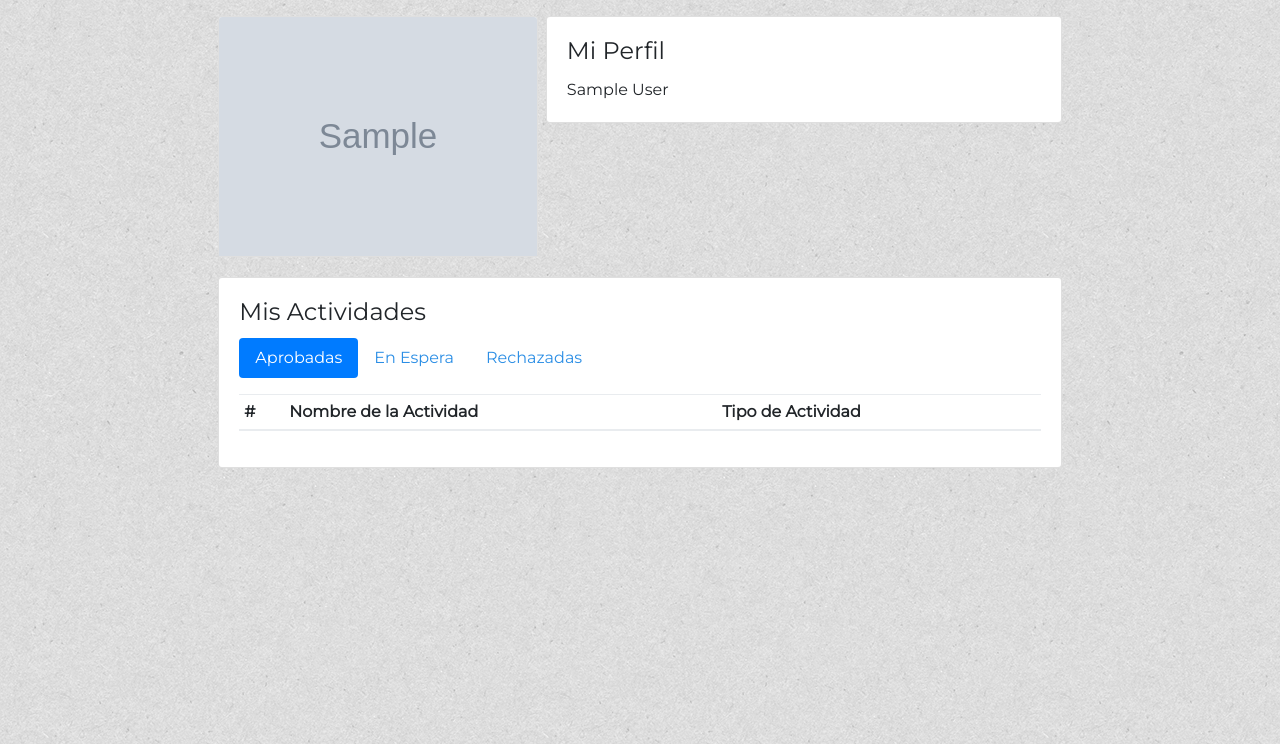
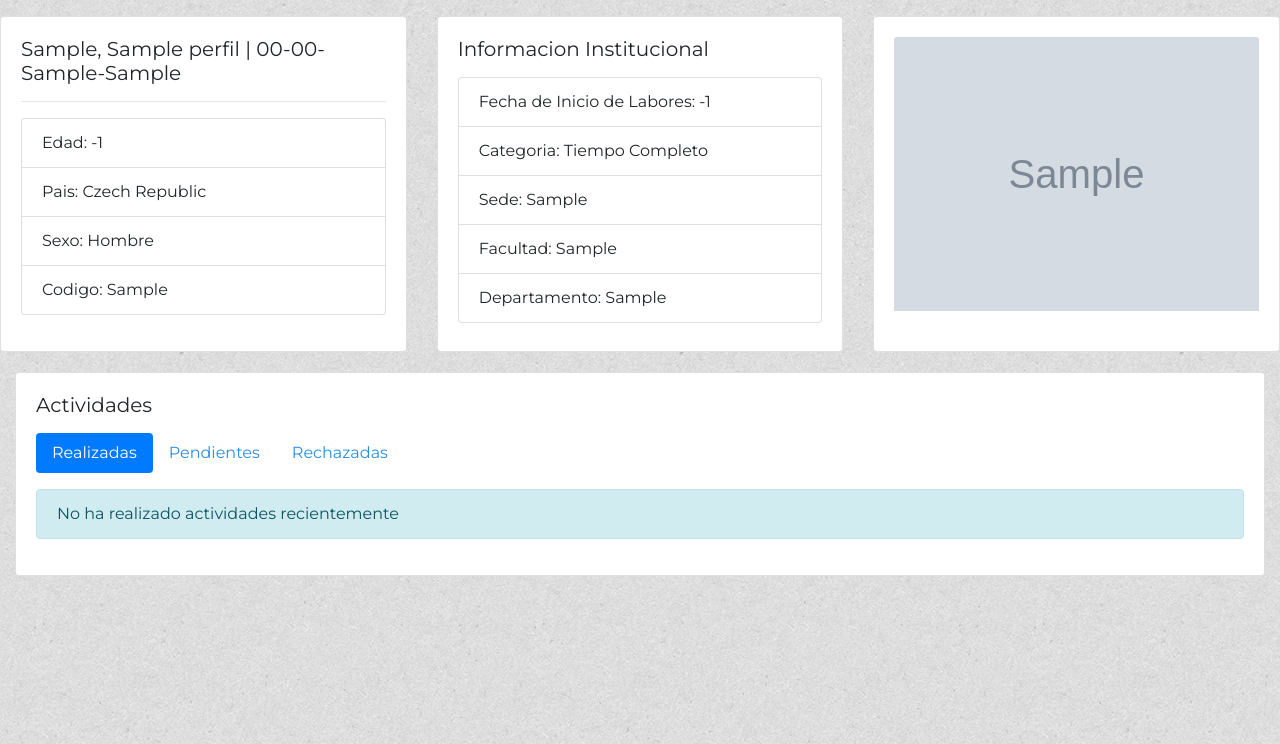
Before and after one commit to jlopez0591/SIGIA, a Django app: page /perfil/ in a window 1280 px wide. Shown: the part 56-800 px from the top of the page. Run offline with Django 3.2, Linux system fonts and the light colour scheme; a user stored in the database is signed in; tables that the repository leaves empty hold one stand-in row (values such as "Sample post"); grey boxes marked "Sample" are stand-in pictures; lists and menus that the app fills with data are empty; some libraries are stand-ins or nearby versions.

Commit message:
Plantilla de perfil de usuario

```diff
--- a/perfiles/models.py
+++ b/perfiles/models.py
@@ -86,6 +86,7 @@ class Perfil(models.Model):
     imagen = models.ImageField(upload_to='perfil/')
     categoria = models.CharField(max_length=1, choices=CATEGORIAS, blank=True, null=True)
     pais = CountryField(blank=True)
+    cod_profesor = models.CharField(max_length=120, blank=True, null=True)
 
     # Info Ubicacion
     cod_sede = models.CharField(max_length=2, blank=True, default='XX')
--- a/perfiles/templates/perfiles/consulta.html
+++ b/perfiles/templates/perfiles/consulta.html
@@ -1,5 +1,6 @@
 {% extends 'base.html' %}
 {% load widget_tweaks %}
+
 {% block title %}Consultar - Profesores{% endblock %}
 {% block content %}
     <div class="row">
--- a/perfiles/templates/perfiles/privado.html
+++ b/perfiles/templates/perfiles/privado.html
@@ -1,4 +1,4 @@
-{% extends 'base.html' %}
+    {% extends 'base.html' %}
 
 {% block content %}
     <div class="row">
--- /dev/null
+++ b/perfiles/templates/perfiles/privado_redux.html
@@ -0,0 +1,162 @@
+{% extends 'base.html' %}
+
+{% block title %}
+{% endblock title %}
+
+{% block content %}
+    <div class="row">
+        <div class="container-fluid">
+            <!-- Introduccion a la persona y datos personales-->
+            <div class="card-deck">
+
+                <div class="card">
+                    <div class="card-body">
+                        <h5 class="card-title">{{ perfil.primer_apellido }}, {{ perfil.primer_nombre }} |
+                            {{ perfil.provincia }}-{{ perfil.clase }}-{{ perfil.tomo }}-{{ perfil.folio }}</h5>
+                        <hr/>
+                        <p class="card-text">
+                        <ul class="list-group">
+                            <li class="list-group-item">Edad: {{ perfil.edad }}</li>
+                            <li class="list-group-item">Pais: {{ perfil.get_pais_display }}</li>
+                            <li class="list-group-item">Sexo: {{ perfil.get_sexo_display }}</li>
+                            <li class="list-group-item">Codigo: {{ perfil.cod_profesor }}</li>
+                        </ul>
+                        </p>
+                    </div>
+                </div>
+
+
+                <!-- Datos Academicos -->
+
+                <div class="card">
+                    <div class="card-body">
+                        <h5 class="card-title">Informacion Institucional</h5>
+                        <p class="card-text"></p>
+                        <ul class="list-group">
+                            <li class="list-group-item">Fecha de Inicio de Labores: {{ perfil.tiempo_laborado }}</li>
+                            <li class="list-group-item">Categoria: {{ perfil.get_categoria_display }}</li>
+                            <li class="list-group-item">Sede: {{ perfil.cod_sede }}</li>
+                            <li class="list-group-item">Facultad: {{ perfil.cod_unidad }}</li>
+                            <li class="list-group-item">Departamento: {{ perfil.cod_seccion }}</li>
+                        </ul>
+                    </div>
+                </div>
+
+
+                <!-- Actividades Realizadaso-->
+                <div class="card">
+                    <div class="card-body">
+                        {% if perfil.imagen %}
+                            <img class="card-img-top" src="{{ perfil.imagen }}" alt="Card image cap">
+                        {% else %}
+                            <img class="card-img-top" src="http://lorempixel.com/400/400/cats/" alt="Card image cap">
+                        {% endif %}
+                    </div>
+                </div>
+
+            </div>
+        </div>
+    </div>
+    <div class="row top-buffer">
+        <div class="container-fluid">
+            <div class="col-12">
+                <div class="card">
+                    <div class="card-body">
+                        <h5 class="card-title">Actividades</h5>
+                        <p class="card-text">
+                        <ul class="nav nav-pills mb-3" id="pills-tab" role="tablist">
+                            <li class="nav-item">
+                                <a class="nav-link active" id="pills-home-tab" data-toggle="pill" href="#pills-home"
+                                   role="tab" aria-controls="pills-home" aria-selected="true">Realizadas</a>
+                            </li>
+                            {% if request.user == perfil.usuario %}
+                                <li class="nav-item">
+                                    <a class="nav-link" id="pills-profile-tab" data-toggle="pill" href="#pills-profile"
+                                       role="tab" aria-controls="pills-profile" aria-selected="false">Pendientes</a>
+                                </li>
+                                <li class="nav-item">
+                                    <a class="nav-link" id="pills-contact-tab" data-toggle="pill" href="#pills-contact"
+                                       role="tab" aria-controls="pills-contact" aria-selected="false">Rechazadas</a>
+                                </li>
+                            {% endif %}
+                        </ul>
+                        <div class="tab-content" id="pills-tabContent">
+                            <div class="tab-pane fade show active" id="pills-home" role="tabpanel"
+                                 aria-labelledby="pills-home-tab">
+                                {% if perfil.usuario.actividades.aprobado %}
+                                    <table class="table">
+                                        <thead>
+                                        <tr>
+                                            <th>Fecha de la Actividad</th>
+                                            <th>Nombre de la Actividad</th>
+                                        </tr>
+                                        </thead>
+                                        {% for actividad in perfil.usuario.actividades.aprobado %}
+                                            <tr>
+                                                <td>{{ actividad.fecha }}</td>
+                                                <td>{{ actividad.nombre_actividad }}</td>
+                                                <td></td>
+                                            </tr>
+                                        {% endfor %}
+                                    </table>
+                                {% else %}
+                                    <div class="alert alert-info">
+                                        No ha realizado actividades recientemente
+                                    </div>
+                                {% endif %}
+                            </div>
+                            <div class="tab-pane fade" id="pills-profile" role="tabpanel"
+                                 aria-labelledby="pills-profile-tab">
+                                {% if perfil.usuario.actividades.en_espera %}
+                                    <table class="table">
+                                        <thead>
+                                        <tr>
+                                            <th>Fecha de la Actividad</th>
+                                            <th>Nombre de la Actividad</th>
+                                        </tr>
+                                        </thead>
+                                        {% for actividad in perfil.usuario.actividades.en_espera %}
+                                            <tr>
+                                                <td>{{ actividad.fecha }}</td>
+                                                <td>{{ actividad.nombre_actividad }}</td>
+                                                <td>
+                                                    <a href="{% url 'actividad:detalle' actividad.pk %}" class="btn btn-sm btn-primary"><i
+                                                            class="fas fa-search"></i></a>
+                                                    <a href="#" class="btn btn-sm btn-light"><i
+                                                            class="fas fa-edit"></i></a>
+                                                </td>
+                                            </tr>
+                                        {% endfor %}
+                                    </table>
+                                {% else %}
+                                    <div class="alert alert-primary" role="alert">
+                                        No tiene actividades en espera
+                                    </div>
+                                {% endif %}
+                            </div>
+                            <div class="tab-pane fade" id="pills-contact" role="tabpanel"
+                                 aria-labelledby="pills-contact-tab">
+                                {% if perfil.usuario.actividades.rechazado %}
+                                    <ul class="list-group">
+                                        {% for actividad in perfil.usuario.actividades.rechazado %}
+                                            <li class="list-group-item">{{ actividad }}</li>
+                                        {% endfor %}
+                                    </ul>
+                                {% else %}
+                                    <div class="alert alert-success" role="alert">
+                                        No tiene actividades rechazadas
+                                    </div>
+                                {% endif %}
+                            </div>
+                        </div>
+                        </p>
+                    </div>
+                </div>
+            </div>
+        </div>
+    </div>
+{% endblock content %}
+
+
+{% block javascript %}
+{% endblock javascript %}
--- a/perfiles/views.py
+++ b/perfiles/views.py
@@ -31,7 +31,7 @@ def consulta_profesor(request):
 class PerfilDetailView(DetailView):
     model = Perfil
     context_object_name = 'perfil'
-    template_name = 'perfiles/privado.html'
+    template_name = 'perfiles/privado_redux.html'
 
     def get_object(self, queryset=None):
         return Perfil.objects.get_or_create(usuario=self.request.user)[0]
--- a/ubicacion/urls.py
+++ b/ubicacion/urls.py
@@ -29,5 +29,11 @@ urlpatterns = [
     url(r'^sedes/json/$', views.get_sedes, name='sedes-json'),
     url(r'^facultades/json/$', views.get_facultades, name='facultades-json'),
     url(r'^escuelas/json/$', views.get_escuelas, name='escuelas-json'),
+    url(r'^departamentos/json/$', views.get_departamentos, name='escuelas-json'),
     url(r'^carreras/json/$', views.get_carreras, name='carreras-json'),
+    # Instancias JSON
+    # url(r'^carreras/json/$', views.get_carreras, name='carreras-json'),
+    # url(r'^carreras/json/$', views.get_carreras, name='carreras-json'),
+    # url(r'^carreras/json/$', views.get_carreras, name='carreras-json'),
+    # url(r'^carreras/json/$', views.get_carreras, name='carreras-json'),
 ]
--- a/ubicacion/views.py
+++ b/ubicacion/views.py
@@ -195,6 +195,11 @@ def get_escuelas(request):
     lista = list(escuelas)
     return JsonResponse(lista, safe=False)
 
+def get_departamentos(request):
+    escuelas = Seccion.objects.filter(tipo='DE').values()
+    lista = list(escuelas)
+    return JsonResponse(lista, safe=False)
+
 
 def get_carreras(request):
     carreras = Carrera.objects.all().values()
```
